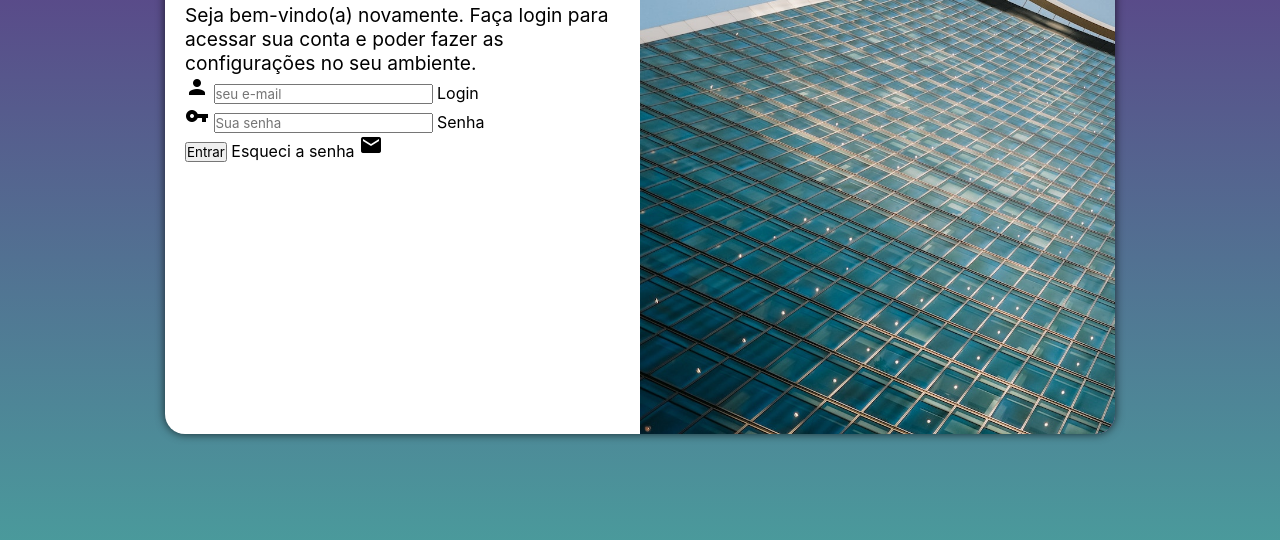
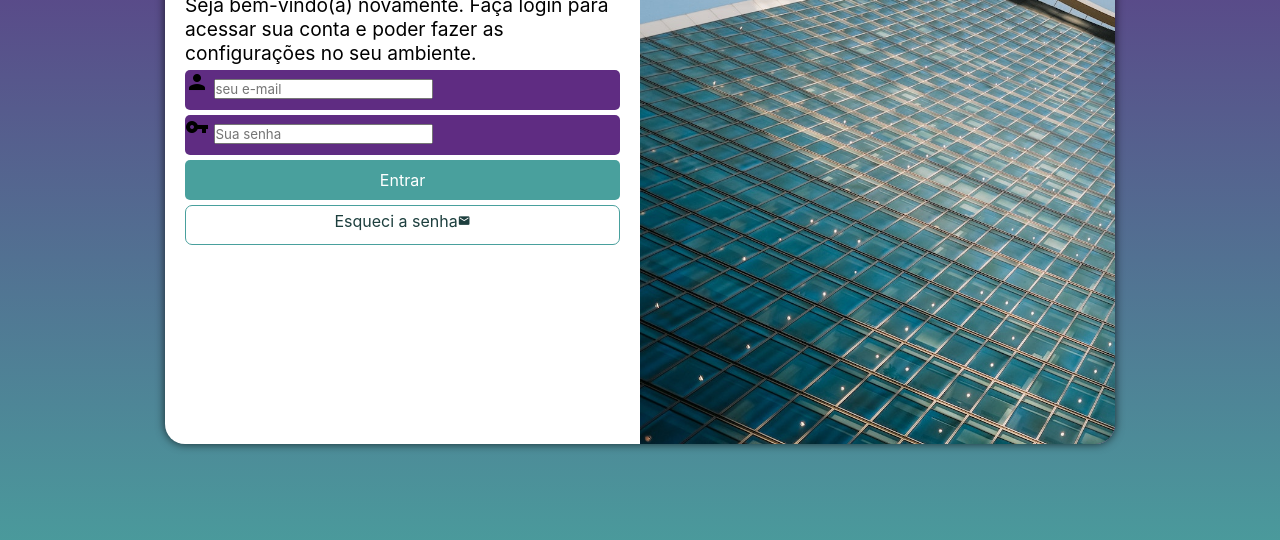
Before and after one commit to arteaparte-estudio/projeto-login, a plain HTML site: page index.html in a window 1280 px wide. Shown: the part 216-756 px from the top of the page. Drawn offline with Linux system fonts and the light colour scheme.

Commit message:
atualizei o formulario

```diff
--- a/estilos/style.css
+++ b/estilos/style.css
@@ -34,7 +34,7 @@
 
         background-color: white;
         width: 250px;
-        height: 500px;
+        height: 520px;
         border-radius: 20px;
         box-shadow: 0px 0px 10px rgba(0, 0, 0, 0.699);
 
@@ -66,3 +66,60 @@
          font-size: 0.8em;
 
      }
+
+     div.campo > label {
+        display: none;
+     }
+
+     form > div.campo {
+        background-color: #5f2c82;
+        display: block;
+        width: 100%;
+        height: 40px;
+        border-radius: 5px;
+        margin: 5px 0px;
+
+     }
+
+     form > input[type=submit] {
+        display: block;
+        font-size: 1em;
+        width: 100%;
+        height: 40px;
+        background-color: #49a09d;
+        color: white;
+        border: none;
+        border-radius: 5px;
+        cursor: pointer;
+
+
+     }
+
+     form > input[type=submit]:hover {
+        background-color: #1d3f3e;
+     }
+
+     form > a.botao {
+        display: block;
+        text-align: center;
+        font-size: 1em;
+        width: 100%;
+        height: 40px;
+        padding-top: 5px;
+        margin-top: 5px;
+        background-color: white;
+        color: #1d3f3e;
+        border: 1px solid #49a09d;
+        border-radius: 7px;
+        text-decoration: none;
+     }
+
+     form > a.botao:hover {
+        background-color: #1d3f3e;
+        color: white;
+     }
+
+     form > a.botao > i {
+        font-size: 0.8em;
+
+     }
--- a/index.html
+++ b/index.html
@@ -30,7 +30,7 @@
                     <label for="isenha">Senha</label>
                 </div>
                 <input type="submit" value="Entrar">
-                <a href="esqueci.html"></a>Esqueci a senha <i class="material-icons">mail</i>
+                <a href="esqueci.html" class="botao">Esqueci a senha<i class="material-icons">mail</i></a>
             </form>
 
 
```
